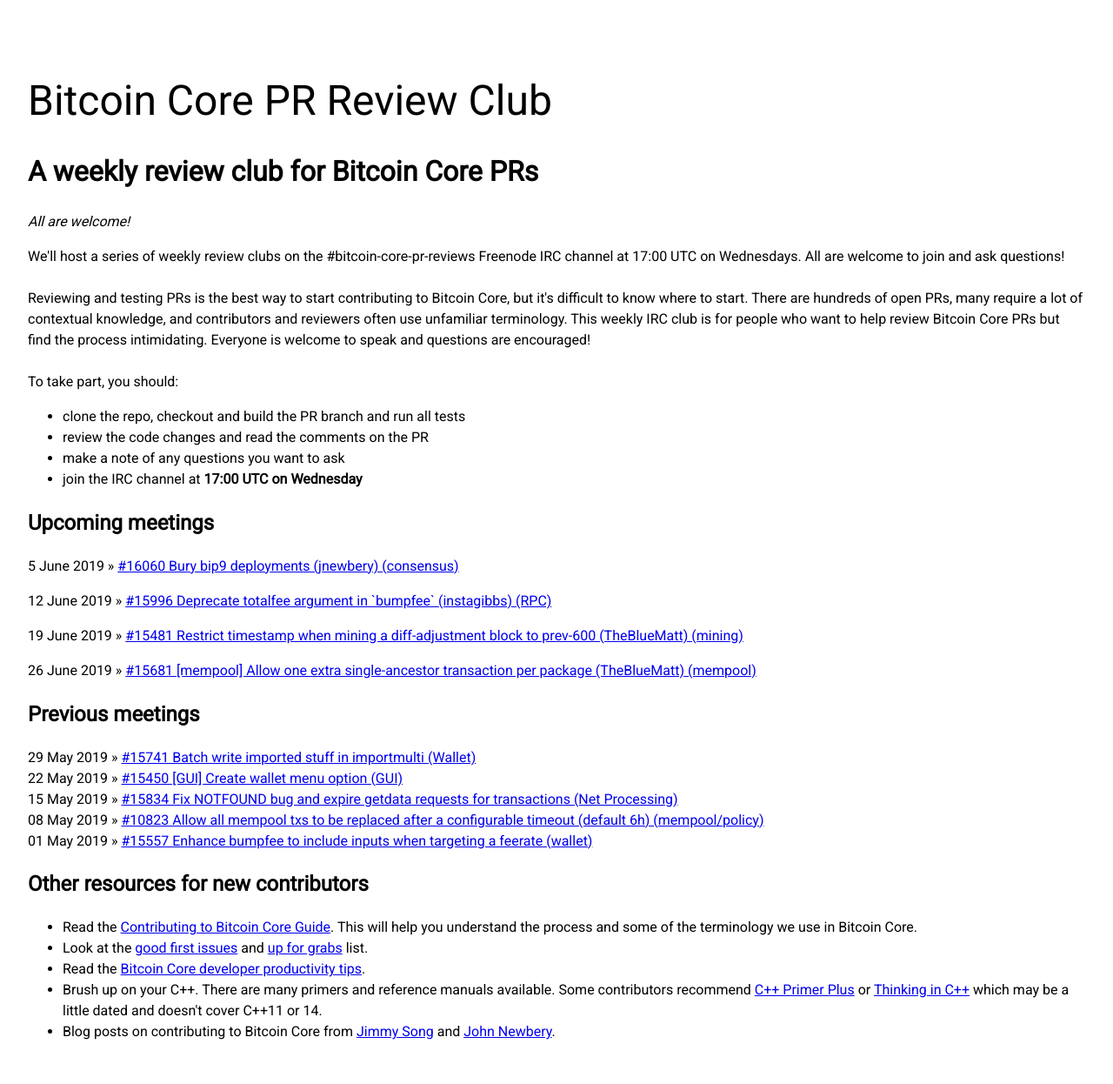
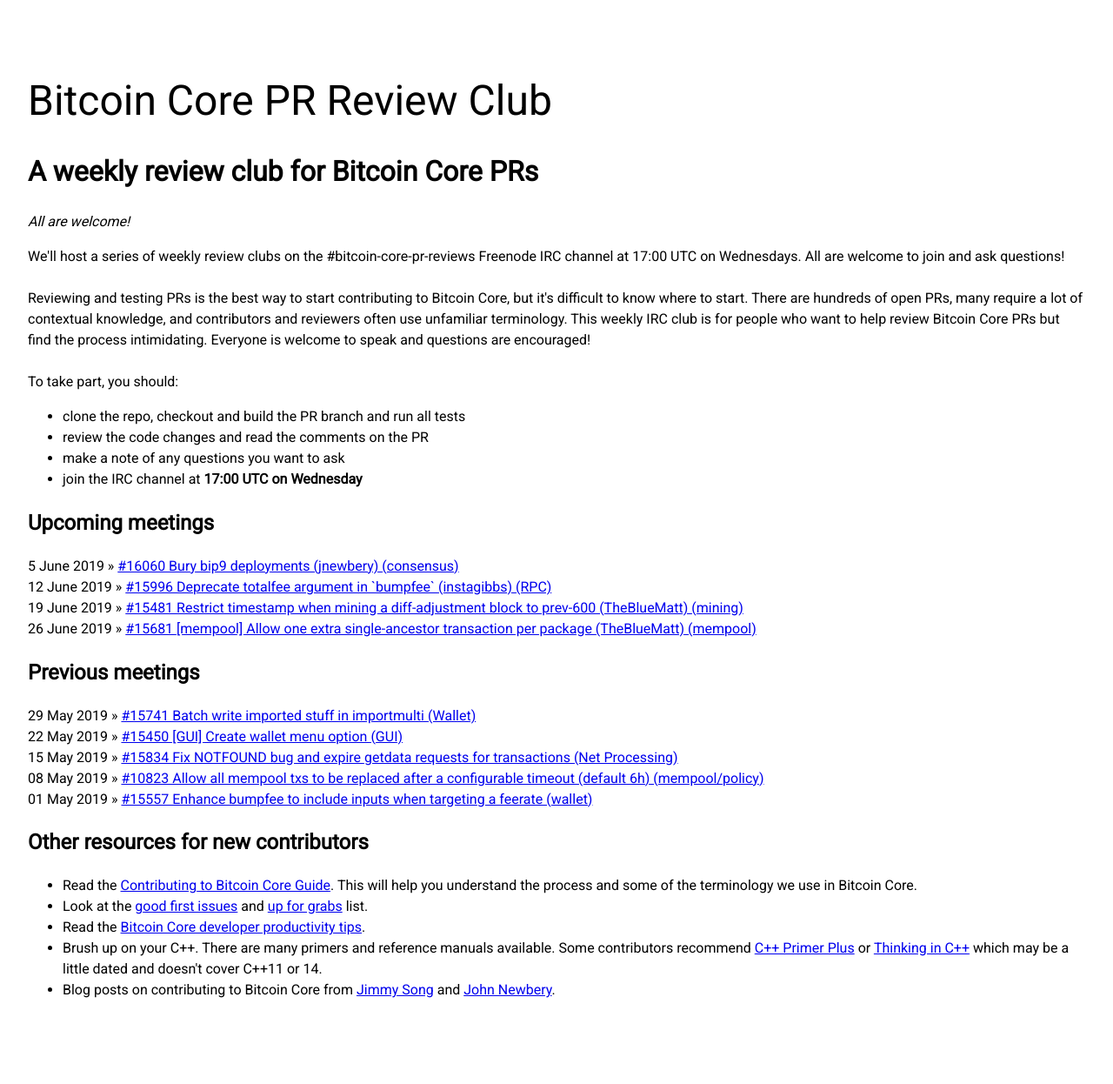
Before and after one commit to bitcoin-core-review-club/website, a Jekyll site: the page built from index.html, in a window 1280 px wide. Shown: the whole page at 87% size. Built offline with Jekyll 4.4.1, drawn with Linux system fonts in a browser that asks for light colours; nearby versions of some CDN libraries; the list of posts is cut into pages by our own code; after the commit the page ends 1198 px from its top, so only the background shows below that.

Commit message:
Linebreaks

```diff
--- a/index.html
+++ b/index.html
@@ -16,10 +16,10 @@
     </ul>
 
   <h2>Upcoming meetings</h2>
-  <p>5 June 2019 » <a href="https://github.com/bitcoin/bitcoin/pull/16060">#16060 Bury bip9 deployments (jnewbery) (consensus)</a></p>
-  <p>12 June 2019 » <a href="https://github.com/bitcoin/bitcoin/pull/15996">#15996 Deprecate totalfee argument in `bumpfee` (instagibbs) (RPC)</a></p>
-  <p>19 June 2019 » <a href="https://github.com/bitcoin/bitcoin/pull/15481">#15481 Restrict timestamp when mining a diff-adjustment block to prev-600 (TheBlueMatt) (mining)</a></p>
-  <p>26 June 2019 » <a href="https://github.com/bitcoin/bitcoin/pull/15681">#15681 [mempool] Allow one extra single-ancestor transaction per package (TheBlueMatt) (mempool)</a></p>
+  <p>5 June 2019 » <a href="https://github.com/bitcoin/bitcoin/pull/16060">#16060 Bury bip9 deployments (jnewbery) (consensus)</a><br/>
+  12 June 2019 » <a href="https://github.com/bitcoin/bitcoin/pull/15996">#15996 Deprecate totalfee argument in `bumpfee` (instagibbs) (RPC)</a><br/>
+  19 June 2019 » <a href="https://github.com/bitcoin/bitcoin/pull/15481">#15481 Restrict timestamp when mining a diff-adjustment block to prev-600 (TheBlueMatt) (mining)</a><br/>
+  26 June 2019 » <a href="https://github.com/bitcoin/bitcoin/pull/15681">#15681 [mempool] Allow one extra single-ancestor transaction per package (TheBlueMatt) (mempool)</a></p>
 
   <div class="Home-posts">
     <h2 class="Home-posts-title">Previous meetings</h2>
```
